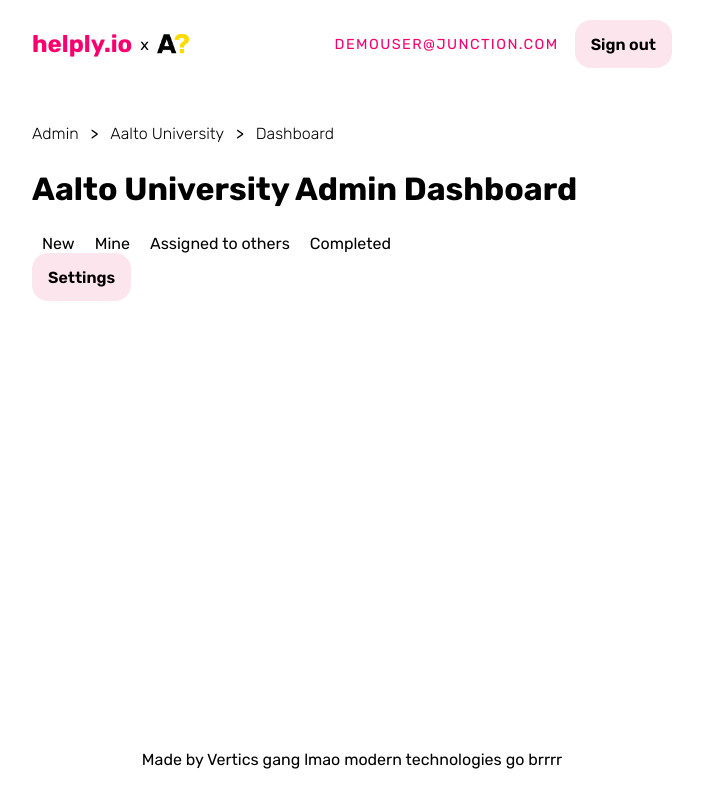
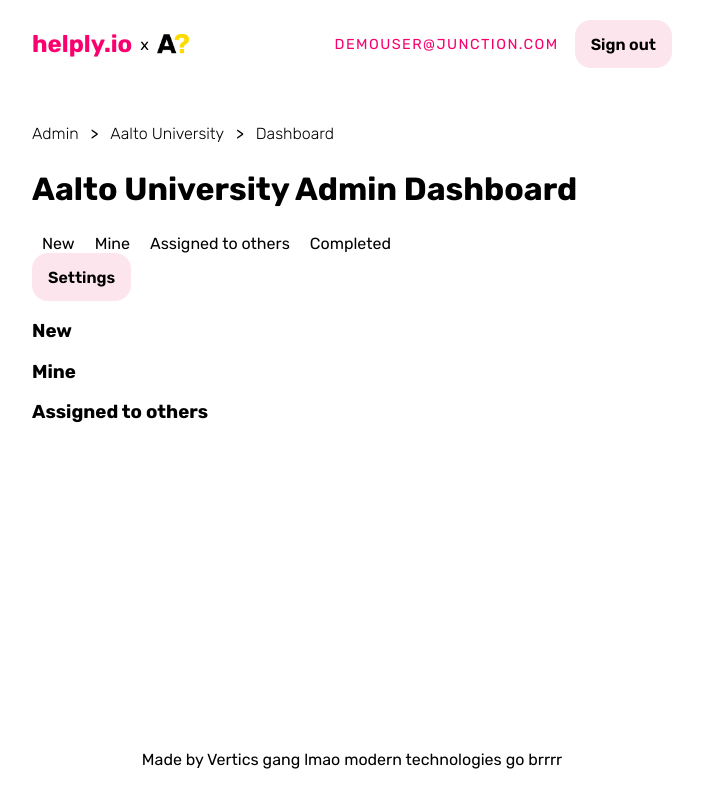
Before and after one commit to IvarK/HelplyFrontend, a SvelteKit app: page /admin in a window 1280 px wide. Shown: the whole page, without its empty margins (288-991 px from the left). Built offline with nearby package versions, Linux system fonts and the light colour scheme.

Commit message:
initial api, some admin panel stuff, server

```diff
--- /dev/null
+++ b/backend.json
@@ -0,0 +1,5 @@
+{
+  "cases": {
+    "title": "Mutsis pillu"
+  }
+}
--- a/package.json
+++ b/package.json
@@ -8,7 +8,8 @@
 		"check": "svelte-kit sync && svelte-check --tsconfig ./tsconfig.json",
 		"check:watch": "svelte-kit sync && svelte-check --tsconfig ./tsconfig.json --watch",
 		"lint": "prettier --plugin-search-dir . --check . && eslint .",
-		"format": "prettier --plugin-search-dir . --write ."
+		"format": "prettier --plugin-search-dir . --write .",
+		"server": "npx json-server --port=3000 --watch backend.json"
 	},
 	"devDependencies": {
 		"@fontsource/fira-mono": "^4.5.0",
@@ -32,6 +33,7 @@
 	},
 	"type": "module",
 	"dependencies": {
+		"axios": "^1.1.3",
 		"sass": "^1.56.0"
 	}
 }
--- a/src/routes/admin/+page.svelte
+++ b/src/routes/admin/+page.svelte
@@ -1,3 +1,9 @@
+<script>
+	import Board from "./Board.svelte";
+
+
+</script>
+
 <div>
   <div class="breadcrumbs">
     <a href="/#">Admin</a>
@@ -17,6 +23,8 @@
     </div>
 
     <button class="button">Settings</button>
+
+    <Board />
   </div>
 
 </div>
--- a/src/routes/admin/Board.svelte
+++ b/src/routes/admin/Board.svelte
@@ -0,0 +1,11 @@
+<script>
+	import Column from "./Column.svelte";
+
+</script>
+<div>
+  <div class="colums">
+    <Column category="New"/>
+    <Column category="Mine"/>
+    <Column category="Assigned to others"/>
+  </div>
+</div>
--- /dev/null
+++ b/src/routes/admin/Column.svelte
@@ -0,0 +1,7 @@
+<script lang="ts">
+  export let category: string;
+</script>
+
+<div class="column">
+  <h3>{category}</h3>
+</div>
```
Also changed, not shown: src/api/index.ts (added, +11 -0 lines), 1 other file (tests, documents, lock files or other folders).
